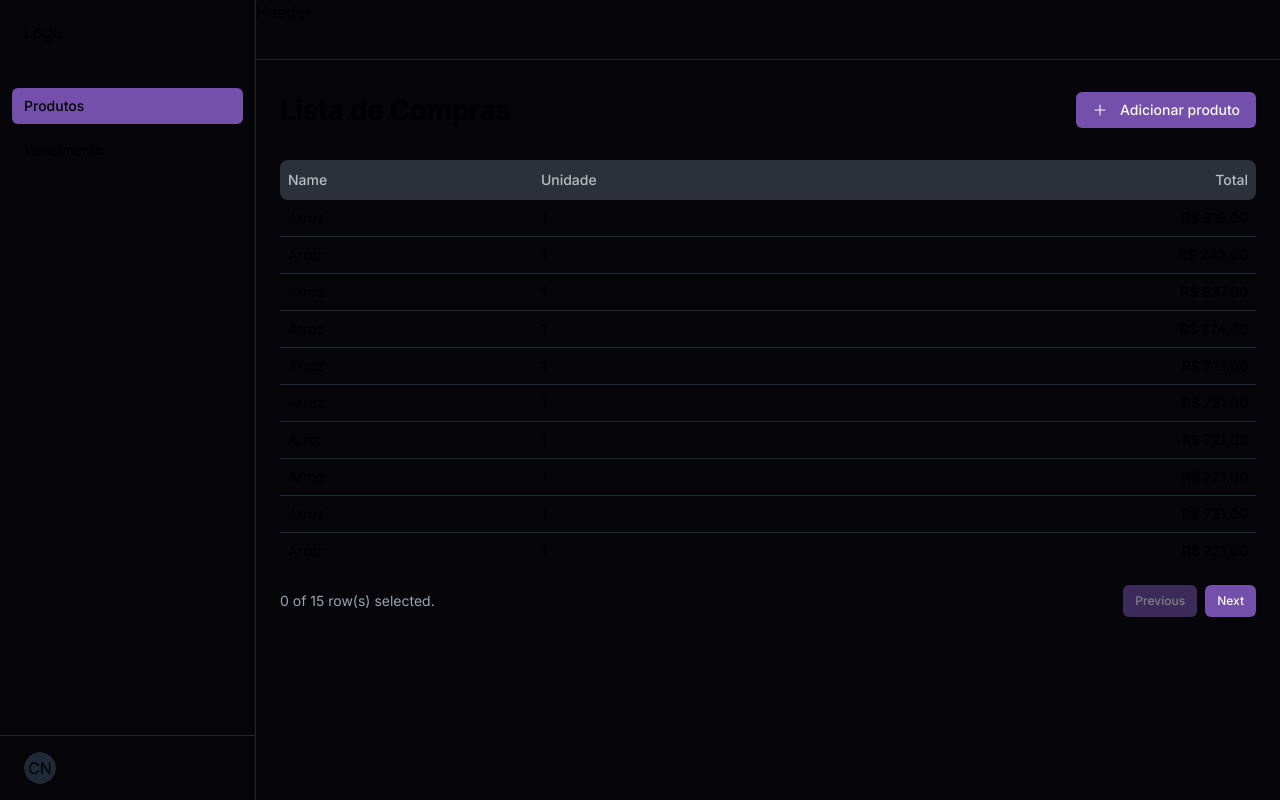
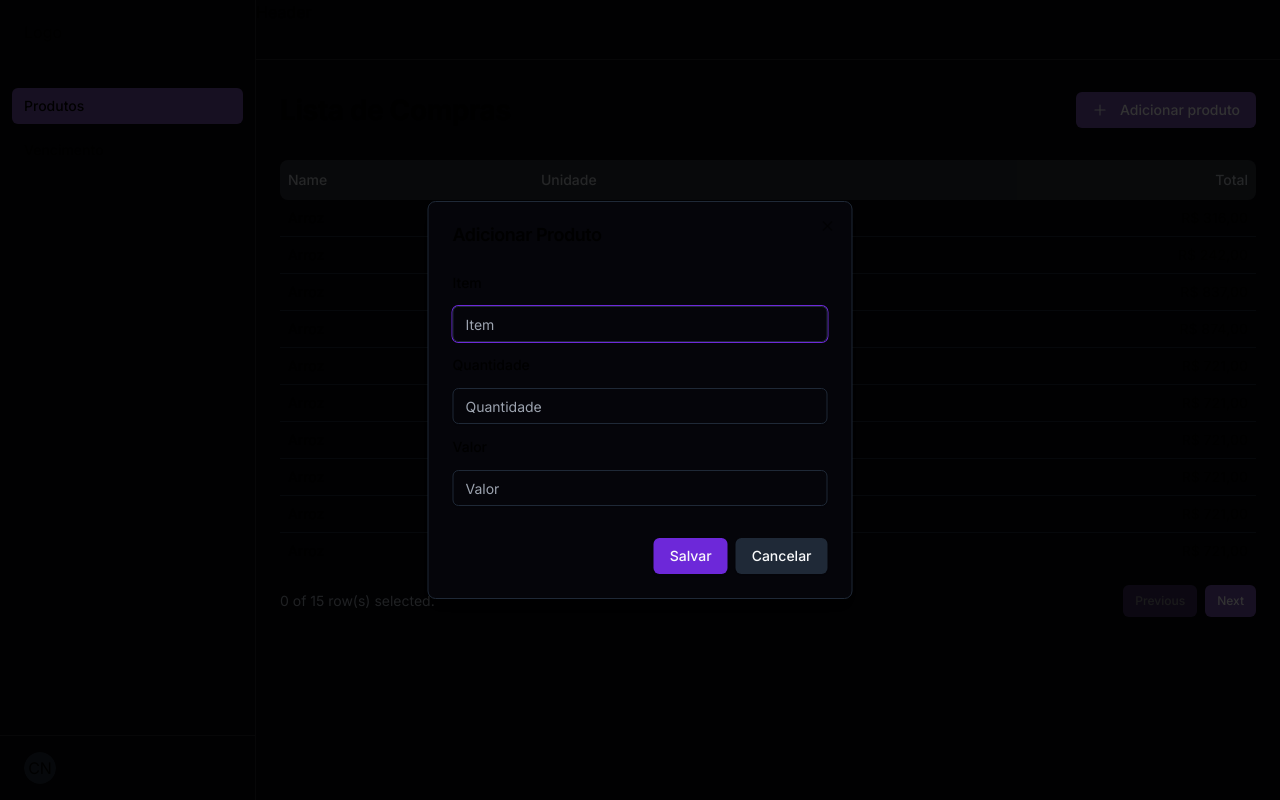
Before and after one commit to betolarbac/shop-list, a Next.js app: page /app in a window 1280 px wide. Both pictures are taken after a click on the button "Adicionar produto". Built offline with nearby package versions, Linux system fonts and the light colour scheme; no server answers.

Commit message:
feat: modal de adicionar produto

```diff
--- /dev/null
+++ b/src/app/app/(main)/_components/product-upsert-dialog.tsx
@@ -0,0 +1,62 @@
+import { Button } from "@/components/ui/button";
+import {
+  Dialog,
+  DialogClose,
+  DialogContent,
+  DialogDescription,
+  DialogFooter,
+  DialogHeader,
+  DialogTitle,
+  DialogTrigger,
+} from "@/components/ui/dialog";
+import { Input } from "@/components/ui/input";
+import { Label } from "@/components/ui/label";
+import { PlusIcon } from "@radix-ui/react-icons";
+
+export function ProductUpsertDialog() {
+  return (
+    <Dialog >
+      <DialogTrigger asChild>
+        <Button className="bg-[#7450AC] hover:bg-[#7450AC]">
+          <PlusIcon className="w-4 h-4 mr-3" />
+          Adicionar produto
+        </Button>
+      </DialogTrigger>
+      <DialogContent className="sm:max-w-[425px] bg-[#05050a]">
+        <DialogHeader>
+          <DialogTitle>Adicionar Produto</DialogTitle>
+        </DialogHeader>
+        <div className="grid gap-4 py-4">
+          <div className="flex flex-col items-start gap-4">
+            <Label htmlFor="name" className="text-right">
+              Item
+            </Label>
+            <Input id="name" placeholder="Item" className="col-span-3" />
+          </div>
+          <div className="flex flex-col items-start gap-4">
+            <Label htmlFor="username" className="text-right">
+              Quantidade
+            </Label>
+            <Input id="username" placeholder="Quantidade"  className="col-span-3" />
+          </div>
+
+          <div className="flex flex-col items-start gap-4">
+            <Label htmlFor="username" className="text-right">
+              Valor
+            </Label>
+            <Input id="username" placeholder="Valor"  className="col-span-3" />
+          </div>
+        </div>
+        <DialogFooter>
+          <Button type="submit">Salvar</Button>
+
+          <DialogClose asChild>
+            <Button type="button" variant="secondary">
+              Cancelar
+            </Button>
+          </DialogClose>
+        </DialogFooter>
+      </DialogContent>
+    </Dialog>
+  );
+}
--- a/src/app/app/(main)/page.tsx
+++ b/src/app/app/(main)/page.tsx
@@ -4,6 +4,7 @@ import { useAuth } from "@clerk/nextjs";
 import { PlusIcon } from "@radix-ui/react-icons";
 import { useEffect } from "react";
 import { ProductTable } from "./_components/product-tablet";
+import { ProductUpsertDialog } from "./_components/product-upsert-dialog";
 export default function Page() {
   const { isSignedIn } = useAuth();
 
@@ -24,10 +25,7 @@ export default function Page() {
               Lista de Compras
             </h3>
 
-            <Button className="bg-[#7450AC] hover:bg-[#7450AC]">
-              <PlusIcon className="w-4 h-4 mr-3" />
-              Adicionar produto
-            </Button>
+            <ProductUpsertDialog />
           </div>
 
           <div className="mx-auto max-w-5xl px-6">
```
